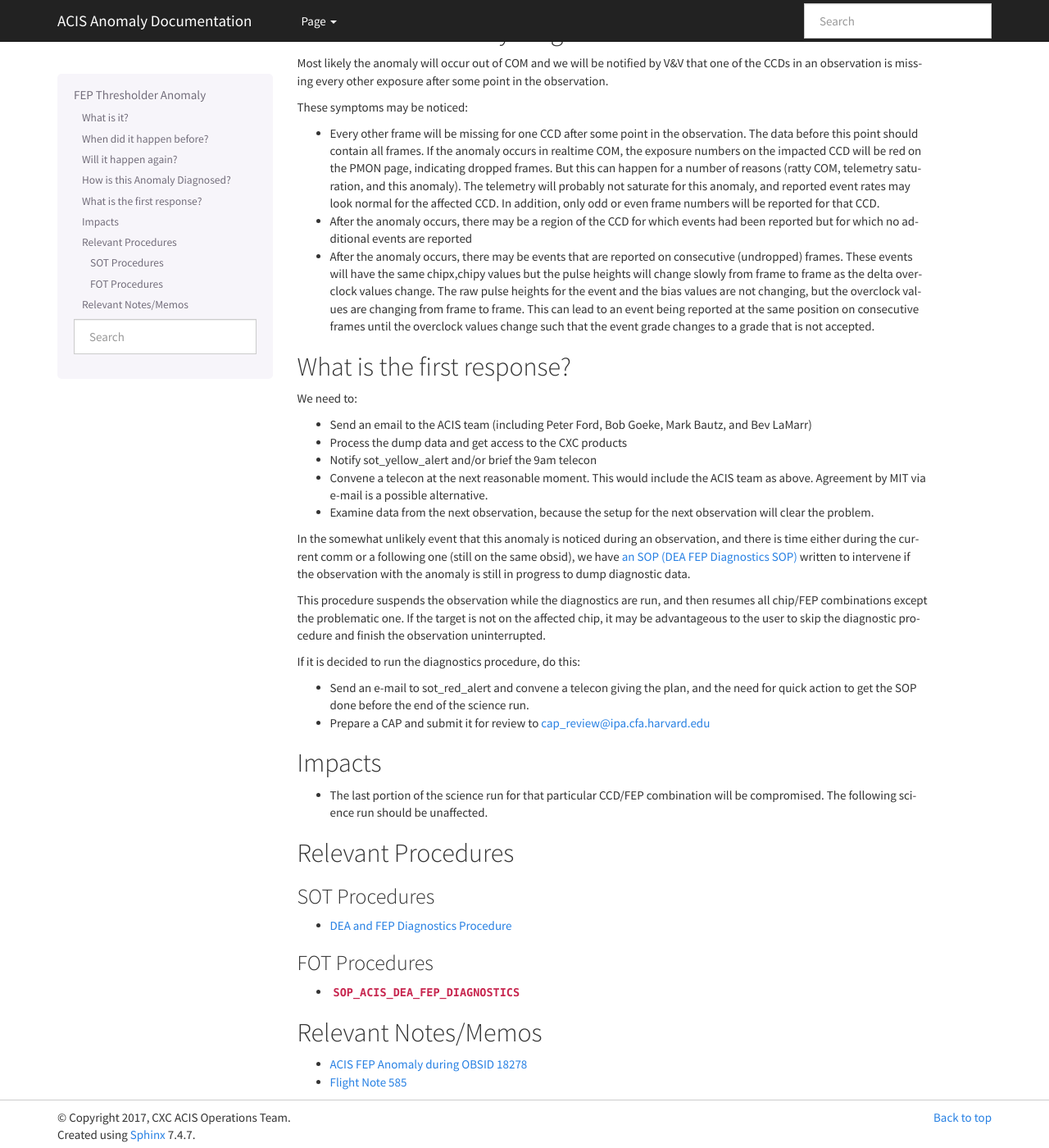
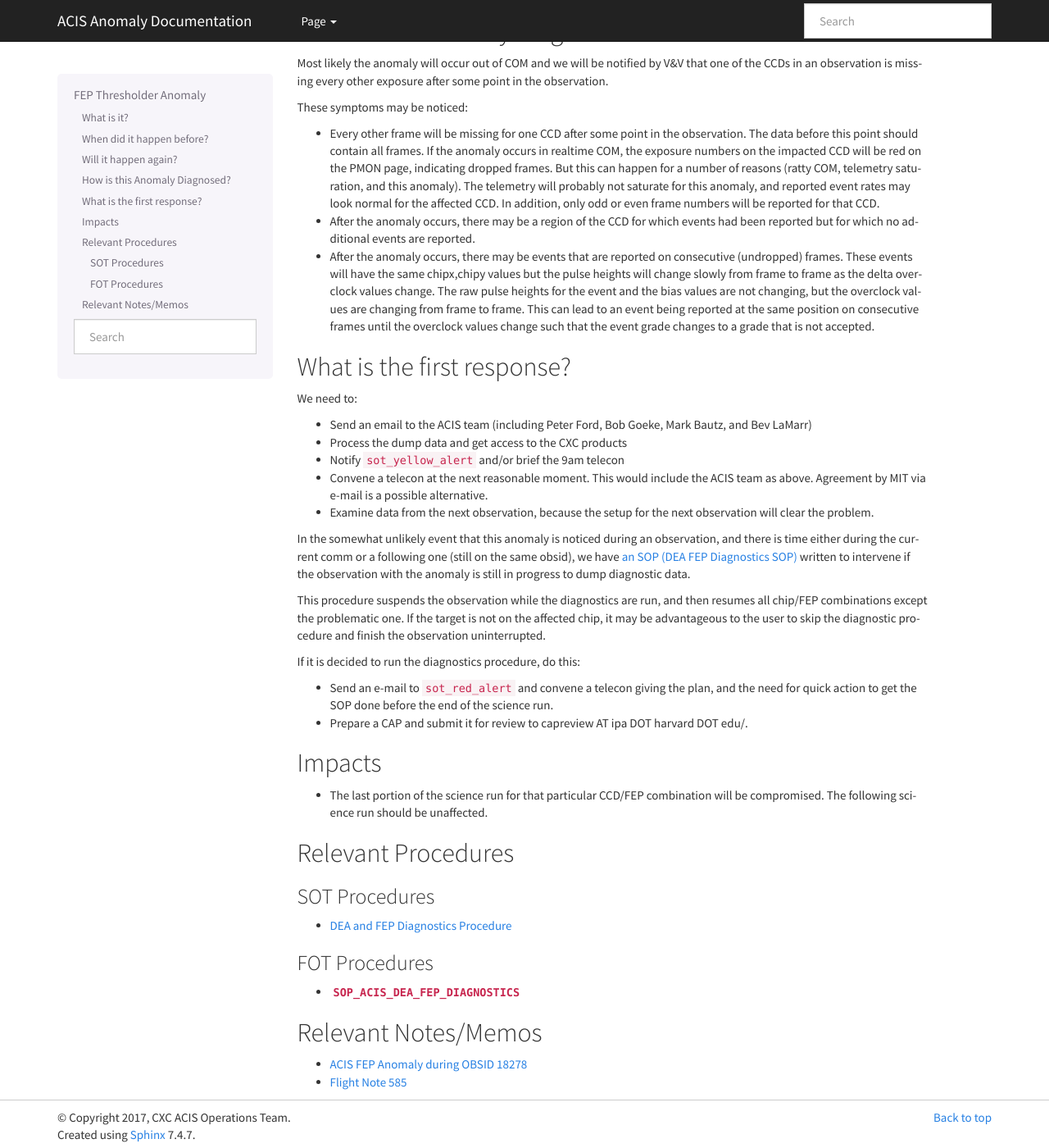
Before and after one commit to acisops/acis_anomaly_pages, a Sphinx documentation site: the page built from source/fep_thresholder.rst, in a window 1280 px wide and 1400 px high, scrolled down 549 px. Shown: the whole window at 82% size. Built offline with Sphinx 7.4.7, drawn with Linux system fonts in a browser that asks for light colours.

Commit message:
Cosmetic changes

```diff
--- a/source/fep_thresholder.rst
+++ b/source/fep_thresholder.rst
@@ -42,7 +42,7 @@ These symptoms may be noticed:
 
 *  Every other frame will be missing for one CCD after some point in the observation.  The data before this point should contain all frames.  If the anomaly occurs in realtime COM, the exposure numbers on the impacted CCD will be red on the PMON page, indicating dropped frames. But this can happen for a number of reasons (ratty COM, telemetry saturation, and this anomaly).  The telemetry will probably not saturate for this anomaly, and reported event rates may look normal for the affected CCD.  In addition, only odd or even frame numbers will be reported for that CCD.
 
-* After the anomaly occurs, there may be a region of the CCD for which events had been reported but for which no additional events are reported
+* After the anomaly occurs, there may be a region of the CCD for which events had been reported but for which no additional events are reported.
 
 * After the anomaly occurs, there may be events that are reported on consecutive (undropped) frames.  These events will have the same chipx,chipy values but the pulse heights will change slowly from frame to frame as the delta overclock values change.  The raw pulse heights for the event and the bias values are not changing, but the overclock values are changing from frame to frame.  This can lead to an event being reported at the same position on consecutive frames until the overclock values change such that the event grade changes to a grade that is not accepted.
 
@@ -55,7 +55,7 @@ We need to:
 
 * Process the dump data and get access to the CXC products
 
-* Notify sot_yellow_alert and/or brief the 9am telecon
+* Notify ``sot_yellow_alert`` and/or brief the 9am telecon
 
 * Convene a telecon at the next reasonable moment. This would include the ACIS team as above. Agreement by MIT via e-mail is a possible alternative.
 
@@ -79,9 +79,9 @@ and finish the observation uninterrupted.
 
 If it is decided to run the diagnostics procedure, do this:
 
-* Send an e-mail to sot_red_alert and convene a telecon giving the plan, and the need for quick action to get the SOP done before the end of the science run.
+* Send an e-mail to ``sot_red_alert`` and convene a telecon giving the plan, and the need for quick action to get the SOP done before the end of the science run.
 
-* Prepare a CAP and submit it for review to cap_review@ipa.cfa.harvard.edu
+* Prepare a CAP and submit it for review to capreview AT ipa DOT harvard DOT edu/.
 
 Impacts
 -------
```
